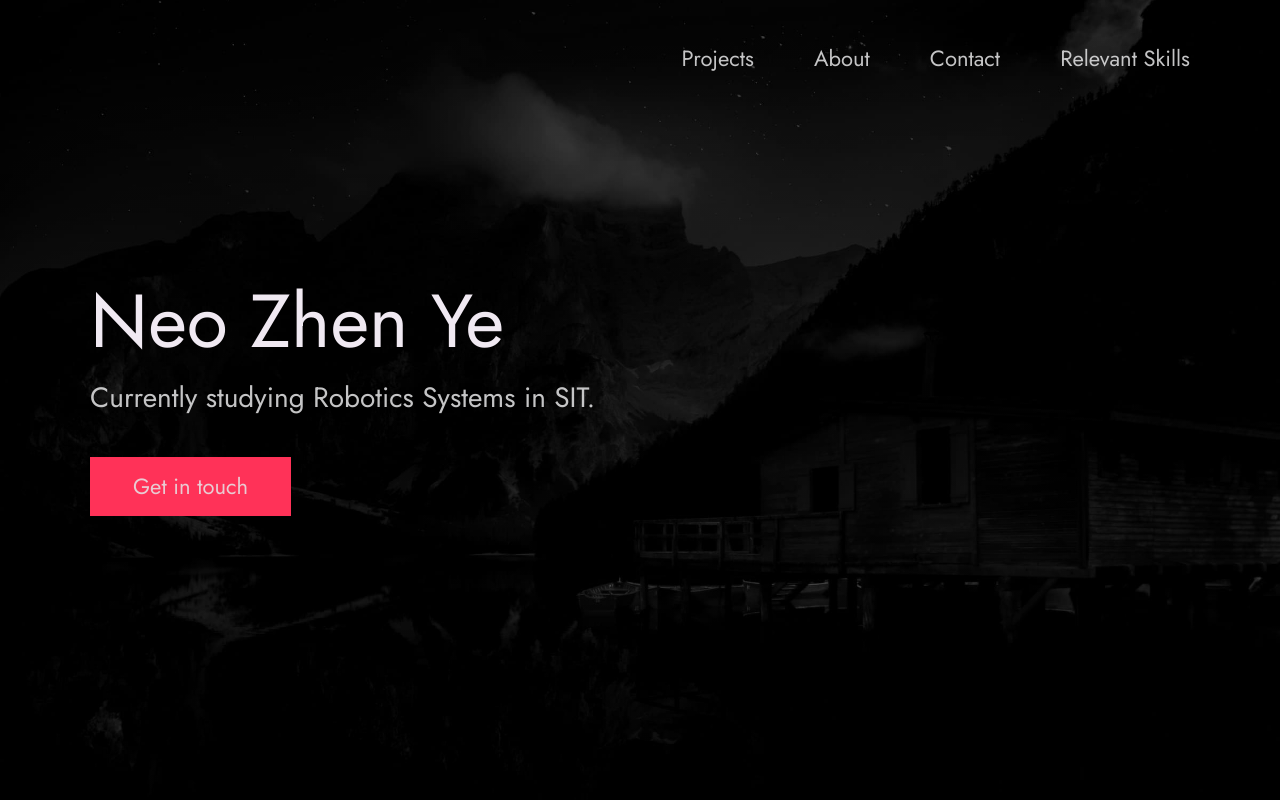
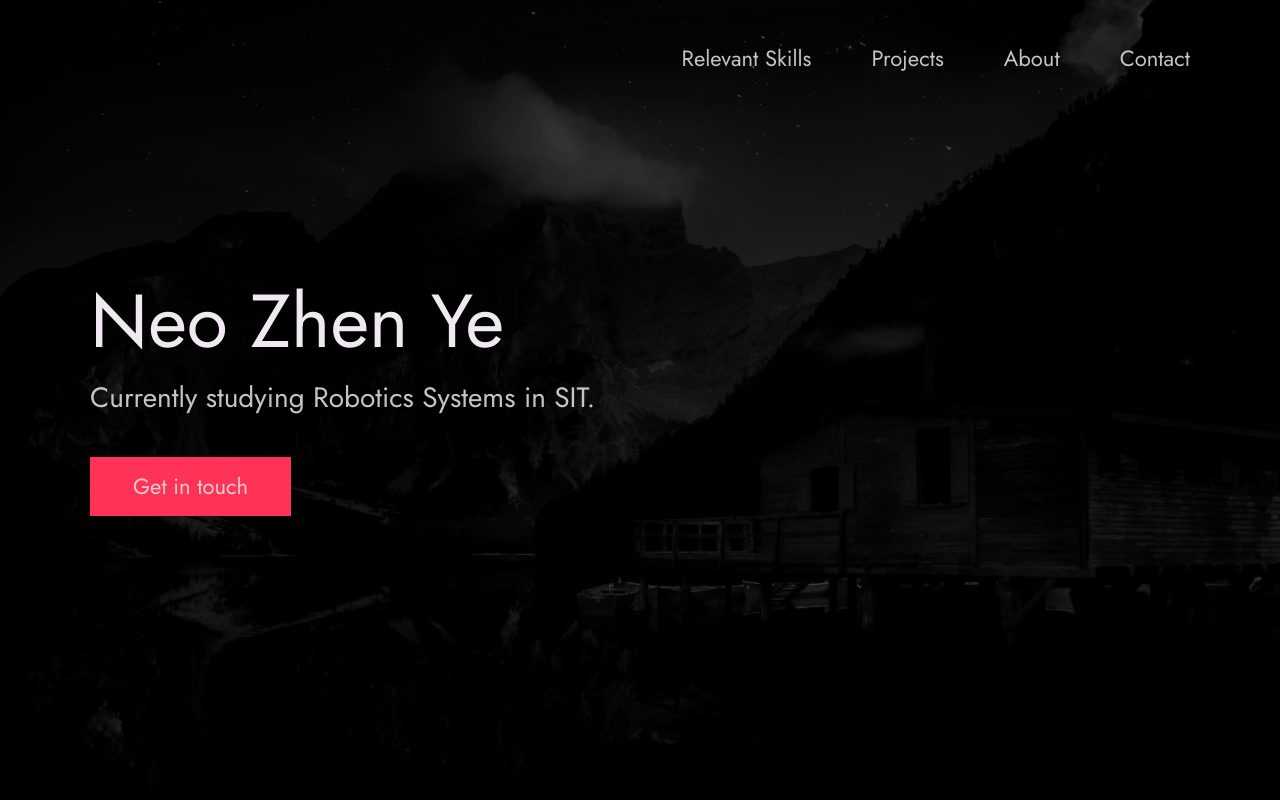
Before and after one commit to neozhenye/github-portfolio, a plain HTML site: page index.html in a window 1280 px wide. Shown: the top 800 px of the page. Drawn offline with Linux system fonts and the light colour scheme.

Commit message:
Update index.html

```diff
--- a/index.html
+++ b/index.html
@@ -41,16 +41,10 @@
     <div class="row">
       <nav class="nav" role="navigation">
         <ul class="nav__items">
+          <li class="nav__item"><a href="#contact" class="nav__link">Relevant Skills</a></li>
           <li class="nav__item"><a href="#work" class="nav__link">Projects</a></li>
-          <li class="nav__item">
-            <a href="#about" class="nav__link">About</a>
-          </li>
-          <li class="nav__item">
-            <a href="#contact" class="nav__link">Contact</a>
-          </li>
-          <li class="nav__item">
-            <a href="#contact" class="nav__link">Relevant Skills</a>
-          </li>
+          <li class="nav__item"><a href="#about" class="nav__link">About</a></li>
+          <li class="nav__item"><a href="#contact" class="nav__link">Contact</a></li>
         </ul>
       </nav>
     </div>
```
